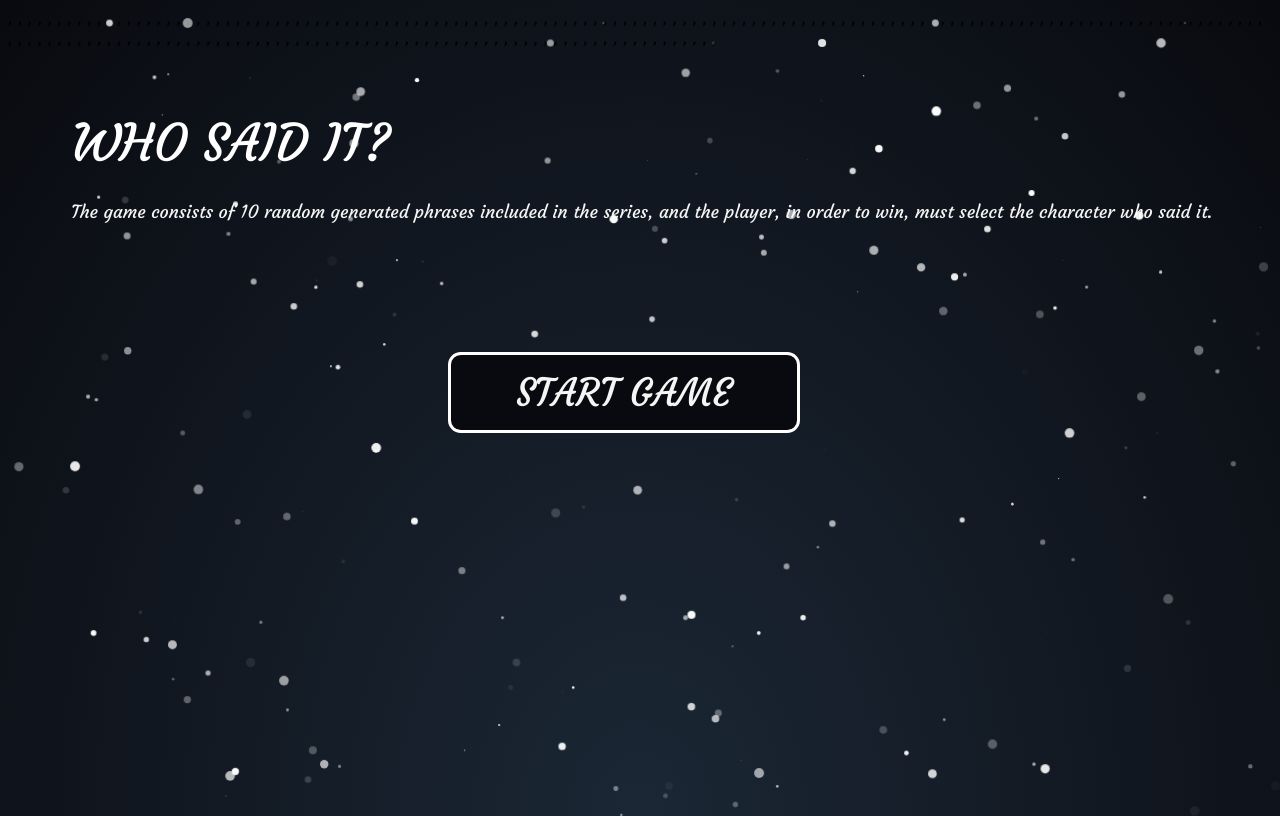
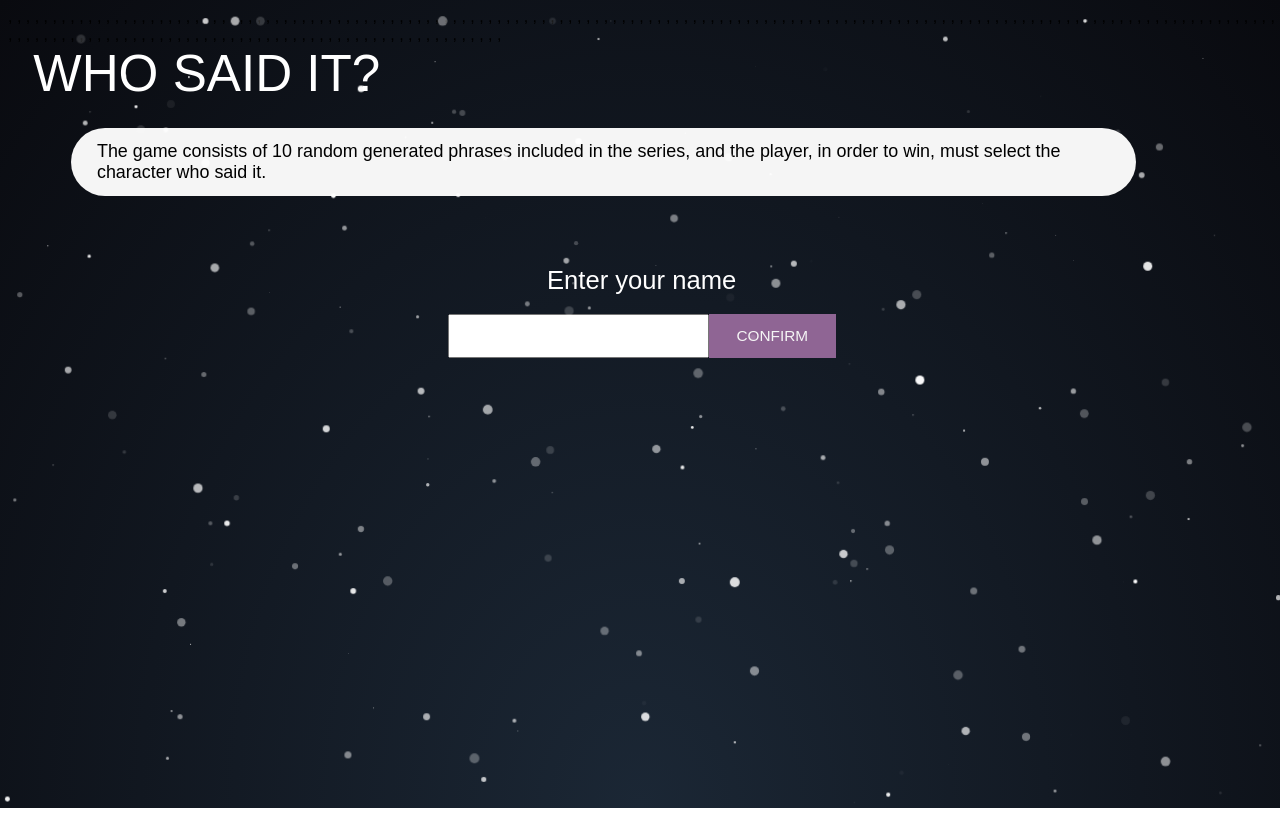
Before and after one commit to CammSt/GOT_RandomQuotes, a plain HTML site: page src/quizInfo.html in a window 1280 px wide. Shown: the top 816 px of the page. Drawn offline with Linux system fonts and the light colour scheme.

Commit message:
changing front -- incompleted

```diff
--- /dev/null
+++ b/js/game.js
@@ -0,0 +1,18 @@
+let snowRef = document.getElementById('snow')
+let innterHTMLaux = []
+for( let i = 0; i < 200; i++) {
+    innterHTMLaux.push(' <div class="snow"></div>')
+}
+snowRef.innerHTML = innterHTMLaux
+
+function updateValue(e) {
+    console.log(e.srcElement.value)
+    return e.srcElement.value
+}
+
+///////////////////////////////////////////////////////////////////////////////////
+
+
+let userName = ""
+
+let submitButton = document.getElementById("submitNameButton")
--- a/requests.js
+++ b/js/requests.js
@@ -9,6 +9,11 @@ snowRef.innerHTML = innterHTMLaux
 let startGameButton = document.getElementById("startGameButtonRef")
 if(startGameButton) startGameButton.addEventListener('click',getARandomQuote)
 
+
+function updateValue(e) {
+    console.log(e.srcElement.value)
+    return e.srcElement.value
+}
 
 function getARandomQuote () {
     let score = 0
@@ -38,9 +43,19 @@ function getARandomQuote () {
         }
     ]
 
+    let gameContentRef = document.getElementById('gameContent')
+
+
     for ( let i = 0; i < quotes.length ; i++) {
 
         let quote = quotes[i].quote
+
+       /*  gameContentRef.innerHTML = `<div> Who said this: ${quote} </div>`
+        let answer = prompt("Who said this: '" + quote + "'") */
+
+        {/* <input placeholder="Ingrese algún texto" name="answer"/> */}
+        /* const input = document.querySelector('input');
+        input.addEventListener('input', updateValue); */
 
         let answer = prompt("Who said this: '" + quote + "'")
 
@@ -150,5 +165,4 @@ function restartGame () {
     let startGameButton = document.getElementById("startGameButtonRef")
     startGameButton.addEventListener('click',getARandomQuote)
 
-
 }
--- a/scss/styles.scss
+++ b/scss/styles.scss
@@ -1,11 +1,12 @@
 body {
-	height: 100vh;
+	height: 99vh;
+	width: 99%;
 	background: radial-gradient(ellipse at bottom, #1b2735 0%, #090a0f 100%);
 	overflow: hidden;
 	//filter: drop-shadow(0 0 10px white);
-	font-family: 'Courgette';
-	overflow-x: hidden;
-	overflow-y: auto;
+	font-family: 'Mukta', sans-serif;
+	//overflow-x: hidden;
+	//overflow-y: auto;
 }
 
 @function random_range($min, $max) {
@@ -51,45 +52,43 @@ body {
 	}
 }
 
-header {
-	padding-top: 5%;
-	margin-left: 5%;
-}
+
+///////// INDEX  /////////
 
 .header_Logo {
 	height: 20%;
 	width: 30%;
+	margin-left: 1%;
 }
 
-.header_Title {
-	color: white;
-	font-size: 4vw;
-}
 
 .menuContainer {
 	display: flex;
 	justify-content: space-around;
-
-	margin-top: 10%;
+	margin-top: 8%;
 
 	a {
 		text-decoration: none;
 	}
-
 }
 
 #gameInfo,
 #housesInfo {
 	border: solid whitesmoke;
-	padding: 1vw;
-	border-radius: 1vw;
-	background-color: #090a0f;
+	padding: 1vw 3vw 1vw 3vw;
+	border-radius: 5vw;
+	background-color: whitesmoke;
+
+	.menuText {
+		font-size: 1.5vw;
+		color: black;
+	}
 
 	&:hover {
 		background-color: whitesmoke;
 
 		.menuText {
-			font-size: 1.2vw;
+			font-size: 1.5vw;
 			color: black;
 		}
 	}
@@ -98,27 +97,73 @@ header {
 		background-color: grey;
 
 		.menuText {
-			font-size: 1.2vw;
+			font-size: 1.5vw;
 			color: whitesmoke;
 		}
 	}
 }
 
+///////// FIN INDEX  /////////
 
-.menuText {
-	font-size: 1.2vw;
-	color: whitesmoke;
+//////// QUIZ INFO //////////
+.header_Title {
+	color: white;
+	font-size: 4vw;
+	margin-left: 2%;
 }
 
 .gameExplanationContainer {
 	margin-left: 5%;
 	margin-top: 2%;
+	background-color: whitesmoke;
+	width: 80%;
+	padding: 1vw 2vw 1vw 2vw;
+	border-radius: 5vw;
 }
 
 .gameExplanationText {
-	color: whitesmoke;
+	color: black;
 	font-size: 1.4vw;
 }
+
+.inputLabelContainer {
+	text-align: center;
+	margin-top: 5%;
+}
+
+#nameInput {
+	height: 3vw;
+	width: 20%;
+}
+
+#inputContainer {
+	display: flex;
+	justify-content: center;
+}
+
+#labelInput {
+	height:min-content;
+	padding: 0.5%;
+	color: white;
+	font-size: 2vw;
+	margin-bottom: 1%;
+}
+
+#submitNameButton {
+	background-color: #8F6594;
+	border: 0;
+	width: 10%;
+	color: whitesmoke;
+	font-size: 1.2vw;
+}
+
+/////// FIN QUIZ INFO ///////
+
+
+////////////// ---- VIEJO ---- /////////////////////////////////////////////////////////////////////////////////////////
+
+/*
+
 
 #startGameButtonRef {
 	text-decoration: none;
@@ -271,4 +316,4 @@ header {
 	margin-left: 30%;
 	margin-top: 3%;
 	cursor: pointer;
-}
+} */
--- a/index.html
+++ b/src/index.html
@@ -7,11 +7,16 @@
 
     <title>Game of Thrones</title>
 
-    <link rel="stylesheet" href="css/styles.css">
+    <link rel="stylesheet" href="../css/styles.css">
+
+    <!-- <link rel="preconnect" href="https://fonts.googleapis.com">
+    <link rel="preconnect" href="https://fonts.gstatic.com" crossorigin>
+    <link href="https://fonts.googleapis.com/css2?family=Courgette&family=Source+Code+Pro:ital,wght@1,400;1,500&display=swap" rel="stylesheet">
+ -->
 
     <link rel="preconnect" href="https://fonts.googleapis.com">
     <link rel="preconnect" href="https://fonts.gstatic.com" crossorigin>
-    <link href="https://fonts.googleapis.com/css2?family=Courgette&family=Source+Code+Pro:ital,wght@1,400;1,500&display=swap" rel="stylesheet">
+    <link href="https://fonts.googleapis.com/css2?family=Mukta:wght@200;300;400;500;600;700;800&family=Roboto+Condensed:ital,wght@0,300;0,400;0,700;1,300;1,400;1,700&display=swap" rel="stylesheet">
 
 </head>
 <body>
@@ -19,7 +24,7 @@
     <div id="snow"></div>
 
     <header>
-        <img class="header_Logo" src="assets/title_logo.png" alt="logo">
+        <img class="header_Logo" src="../assets/title_logo.png" alt="logo">
     </header>
 
     <div class="menuContainer">
@@ -38,6 +43,6 @@
 
     </div>
 
-    <script src="requests.js"></script>
+    <script src="../js/game.js"></script>
 </body>
 </html>
--- a/quizInfo.html
+++ b/src/quizInfo.html
@@ -7,7 +7,7 @@
 
     <title>Game of Thrones | Random Quiz</title>
 
-    <link rel="stylesheet" href="css/styles.css">
+    <link rel="stylesheet" href="../css/styles.css">
 
     <link rel="preconnect" href="https://fonts.googleapis.com">
     <link rel="preconnect" href="https://fonts.gstatic.com" crossorigin>
@@ -31,12 +31,24 @@
     </div>
 
     <div id="gameContent">
+        <div class="inputLabelContainer">
+            <div id="labelInput">
+                <label for="nameInput" >Enter your name</label>
+            </div>
+            <div id="inputContainer">
+                <input type="text" id="nameInput" name="name"/>
+                <input type="submit" id="submitNameButton" value="CONFIRM">
+            </div>
+        </div>
+    </div>
+
+    <!-- <div id="gameContent">
         <div id="startGameButtonRef">
             <div class="startGameButton">
                 <div class="startGameText">START GAME</div>
             </div>
         </div>
-    </div>
+    </div> -->
 
 
     <!-- <div>
@@ -63,6 +75,6 @@
     </div> -->
 
 
-    <script src="requests.js"></script>
+    <script src="../js/game.js"></script>
 </body>
 </html>
```
Also changed, not shown: css/styles.css, src/houses.html (renamed from houses.html), 1 other file.
